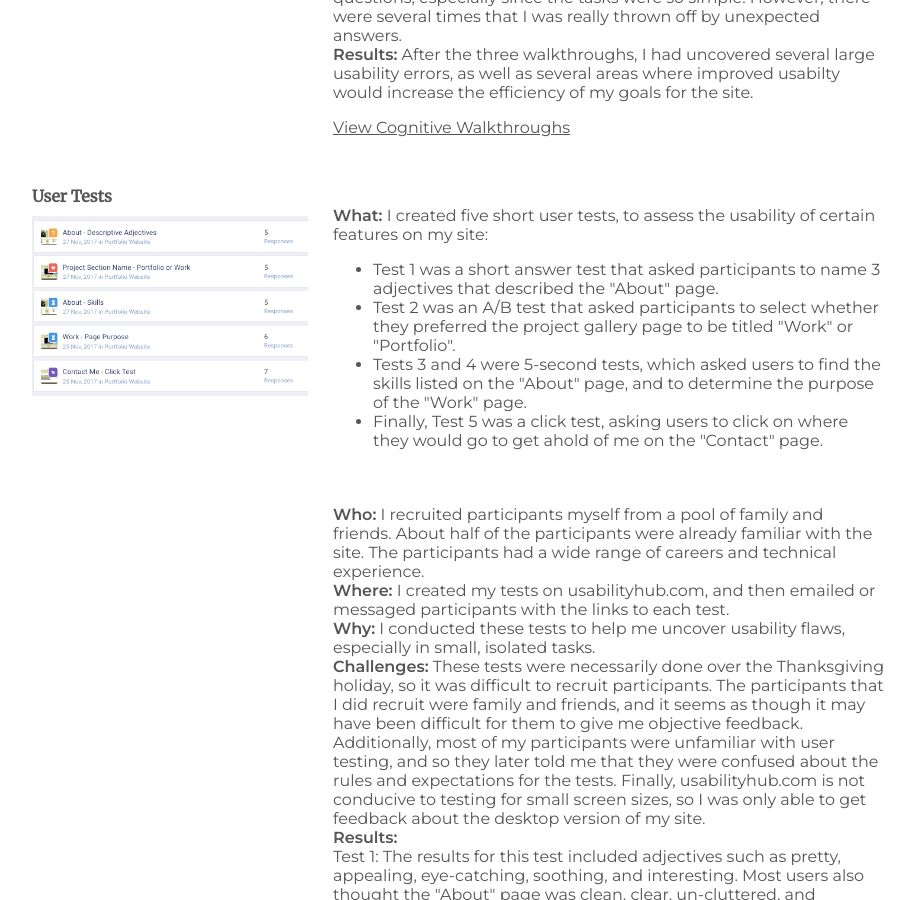
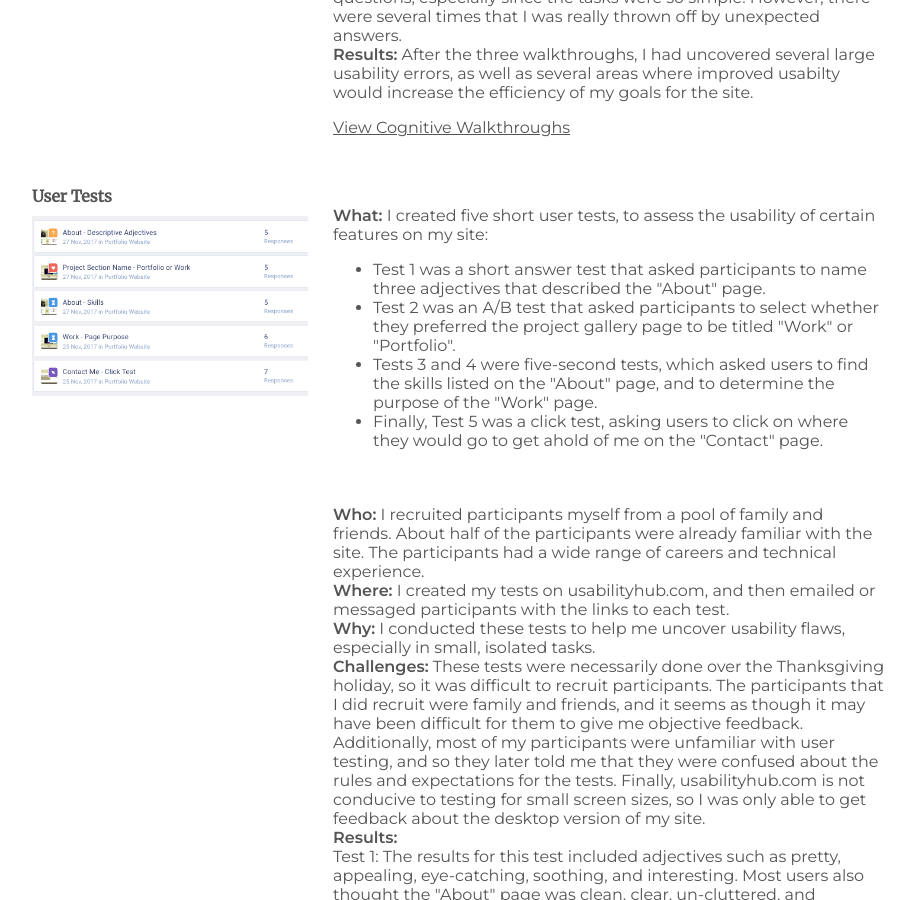
Before and after one commit to emeriwether/emeriwether.github.io, a Jekyll site: the page built from project1.html, in a window 1280 px wide and 900 px high, scrolled down 4480 px. Shown: the whole window, without its empty margins (173-1088 px from the left). Built offline with Jekyll 4.4.1, drawn with Linux system fonts in a browser that asks for light colours.

Commit message:
ct prev commit

```diff
--- a/project1.html
+++ b/project1.html
@@ -216,9 +216,9 @@
                 <p><span>What:</span> I created five short user tests, to assess the usability of certain features on my site:</p>
 
                 <ul>
-                    <li>Test 1 was a short answer test that asked participants to name 3 adjectives that described the "About" page. </li>
+                    <li>Test 1 was a short answer test that asked participants to name three adjectives that described the "About" page. </li>
                     <li>Test 2 was an A/B test that asked participants to select whether they preferred the project gallery page to be titled "Work" or "Portfolio". </li>
-                    <li>Tests 3 and 4 were 5-second tests, which asked users to find the skills listed on the "About" page, and to determine the purpose of the "Work" page. </li>
+                    <li>Tests 3 and 4 were five-second tests, which asked users to find the skills listed on the "About" page, and to determine the purpose of the "Work" page. </li>
                     <li>Finally, Test 5 was a click test, asking users to click on where they would go to get ahold of me on the "Contact" page. </li>
                 </ul>
 
@@ -234,14 +234,14 @@
                 <br>Test 1: The results for this test included adjectives such as pretty, appealing, eye-catching, soothing, and interesting. Most users also thought the "About" page was clean, clear, un-cluttered, and organized. Finally, two users found the page informational or description.
                 <br>However, one out of five users found the page asymmetric and sparse, which could suggest a feeling of lack of organization and information. Going forward, I would like to explore why that user felt that way about this page.
                 <br><a href="https://usabilityhub.com/tests/cb9f2eeccdee/results/dba9db801a07">View the results of Test 1.</a>
-                <br>Test 2: During the cognitive walkthroughs, participants were unsure of what they would find in the "Work" page. This test aimed to try out an alternative label - "Portfolio".
+                <br><br>Test 2: During the cognitive walkthroughs, participants were unsure of what they would find in the "Work" page. This test aimed to try out an alternative label - "Portfolio".
                 <br>While the results technically suggest that "Work" is users' preferred label, this test nearly resulted in a tie. In fact, the short answers following the test suggest that about half of users think that "Work" is more meaningful and straightforward, while the other half think the same about "Portfolio". Given the near 50/50 tie, I am going to proceed with the label "Portfolio". As I do more cognitive walkthroughs, I will pay attention to whether users are able to better predict what will be on that page.
                 <br><a href="https://usabilityhub.com/tests/299ba481f982/results/ef9c26e14064">View the results of Test 2.</a>
-                <br>Test 3: While a few testers were able to locate the skills on this page, their answers were very vauge. I suspect that these three individuals were already familiar with this page, and so had a general idea of where to look. That being said, they still struggled to give precise locations for my list of skills. Furthermore, no tester was able to name any of the skills that I wanted to showcase. So, the results for this test are clear: I need to change the way I present my skillset so that users can find it quickly and easily.
+                <br><br>Test 3: While a few testers were able to locate the skills on this page, their answers were very vauge. I suspect that these three individuals were already familiar with this page, and so had a general idea of where to look. That being said, they still struggled to give precise locations for my list of skills. Furthermore, no tester was able to name any of the skills that I wanted to showcase. So, the results for this test are clear: I need to change the way I present my skillset so that users can find it quickly and easily.
                 <br><a href="https://usabilityhub.com/tests/5542e40aa1f7/results/b7ea943904a4">View the results of Test 3.</a>
-                <br>Test 4: Two participants were able to correctly state what the "Work" page is about, although I suspect that these two individuals had received descriptions of this page from me in the past. The remaining four testers were not able to answer this question correctly. This leads me to believe that I need to find a way to make it clearer what the purpose of this page is.
+                <br><br>Test 4: Two participants were able to correctly state what the "Work" page is about, although I suspect that these two individuals had received descriptions of this page from me in the past. The remaining four testers were not able to answer this question correctly. This leads me to believe that I need to find a way to make it clearer what the purpose of this page is.
                 <br><a href="https://usabilityhub.com/tests/b363546a80a8/results/16e94f8588b0">View the results of Test 4.</a>
-                <br>Test 5: Five out of seven testers were not able to answer this question correctly. Possibly, the question itself was confusing. However, it brought to my attention the fact that my email, which was where I was hoping users would click, is not displayed prominently enough. Users should be able to find it right away, and know that is how I want them to get ahold of me. So the results of this test suggest that I should change the way I present my email, so that it easier to find.
+                <br><br>Test 5: Five out of seven testers were not able to answer this question correctly. Possibly, the question itself was confusing. However, it brought to my attention the fact that my email, which was where I was hoping users would click, is not displayed prominently enough. Users should be able to find it right away, and know that is how I want them to get ahold of me. So the results of this test suggest that I should change the way I present my email, so that it easier to find.
                 <br><a href="https://usabilityhub.com/tests/6e2dcad6afe8/results/95cc9528cd88">View the results of Test 5.</a>
                 </p>
             </div>
```
